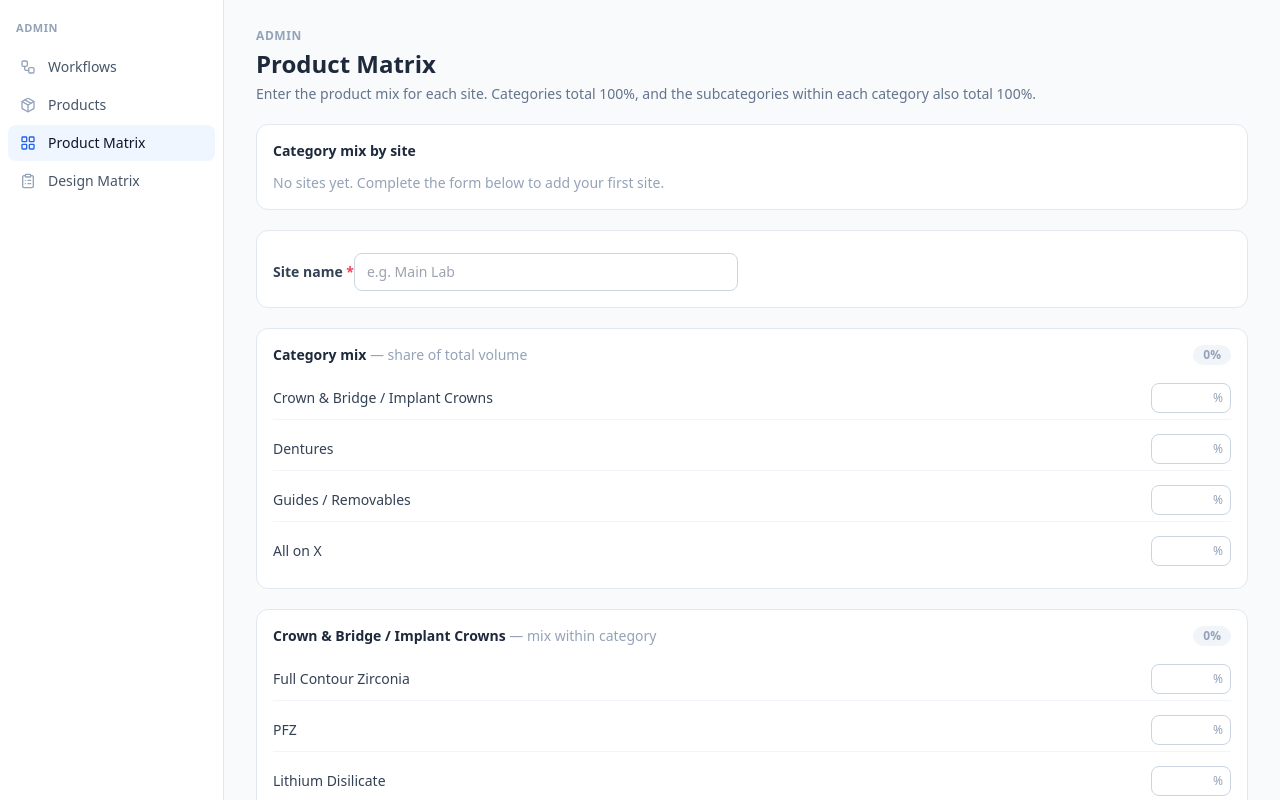
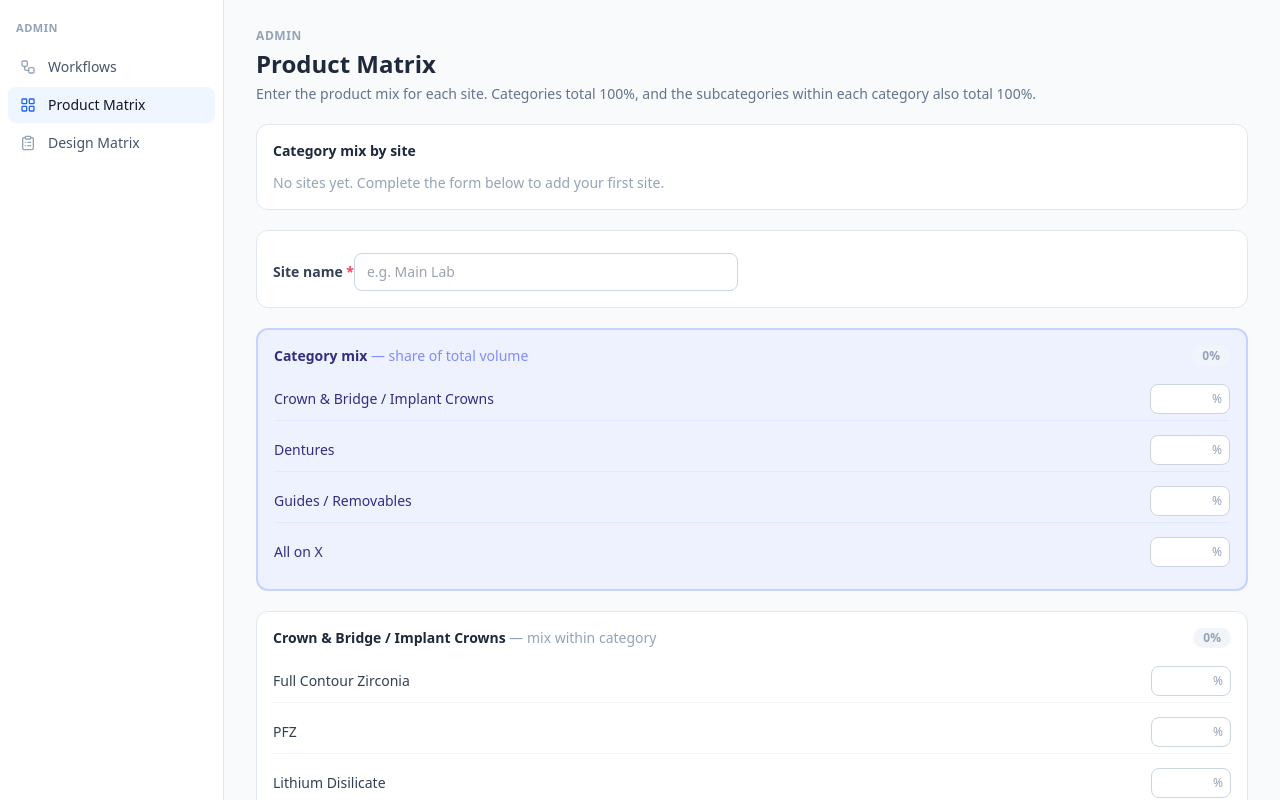
Before and after one commit to jameswoods91/dental-flow, a React (Vite) app: page / in a window 1280 px wide. Both pictures are taken after a click on the button "Product Matrix". Shown: the top 800 px of the page. Built offline with nearby package versions, Linux system fonts and the light colour scheme.

Commit message:
Update App.jsx

```diff
--- a/src/App.jsx
+++ b/src/App.jsx
@@ -749,11 +749,11 @@ function LocationBar({ locations, activeLoc, setActiveLoc, addLocation, view, se
   );
 }
 
-function PctInput({ value, onChange }) {
+function PctInput({ value, onChange, max=100 }) {
   return (
     <div className="relative w-20">
-      <input type="number" min="0" max="100" value={value===undefined||value===null?"":value}
-        onChange={e=>onChange(e.target.value===""?"":Math.max(0,Math.min(100,Number(e.target.value))))}
+      <input type="number" min="0" max={max} value={value===undefined||value===null?"":value}
+        onChange={e=>onChange(e.target.value===""?"":Math.max(0,Math.min(max,Number(e.target.value))))}
         className="w-full rounded-lg border border-slate-300 px-2 py-1 pr-5 text-right text-sm outline-none focus:border-slate-500" />
       <span className="pointer-events-none absolute right-2 top-1/2 -translate-y-1/2 text-xs text-slate-400">%</span>
     </div>
@@ -837,18 +837,22 @@ function ProductMatrixPage() {
             className="mt-1.5 w-full max-w-sm rounded-lg border border-slate-300 px-3 py-2 text-sm outline-none focus:border-slate-500" />
         </div>
 
-        <div className="rounded-xl border border-slate-200 bg-white p-4">
+        <div className="rounded-xl border-2 border-indigo-200 bg-indigo-50 p-4">
           <div className="mb-3 flex items-center justify-between">
-            <h3 className="text-sm font-bold text-slate-800">Category mix <span className="font-normal text-slate-400">— share of total volume</span></h3>
+            <h3 className="text-sm font-bold text-indigo-900">Category mix <span className="font-normal text-indigo-400">— share of total volume</span></h3>
             <TotalBadge total={catTotal()} />
           </div>
           <div className="space-y-2">
-            {PRODUCT_MATRIX.map(c => (
-              <div key={c.id} className="flex items-center justify-between gap-3 border-b border-slate-100 py-1.5 last:border-0">
-                <span className="text-sm text-slate-700">{c.label}</span>
-                <PctInput value={form[c.id]} onChange={v=>setVal(c.id,v)} />
-              </div>
-            ))}
+            {PRODUCT_MATRIX.map(c => {
+              const cur = Number(form[c.id])||0;
+              const headroom = 100 - (catTotal() - cur);
+              return (
+                <div key={c.id} className="flex items-center justify-between gap-3 border-b border-indigo-100 py-1.5 last:border-0">
+                  <span className="text-sm text-indigo-900">{c.label}</span>
+                  <PctInput value={form[c.id]} onChange={v=>setVal(c.id,v)} max={headroom} />
+                </div>
+              );
+            })}
           </div>
         </div>
 
@@ -859,12 +863,17 @@ function ProductMatrixPage() {
               <TotalBadge total={subTotal(c)} />
             </div>
             <div className="space-y-2">
-              {c.subs.map(sub => (
-                <div key={sub.id} className="flex items-center justify-between gap-3 border-b border-slate-100 py-1.5 last:border-0">
-                  <span className="text-sm text-slate-700">{sub.label}</span>
-                  <PctInput value={form[`sub:${c.id}:${sub.id}`]} onChange={v=>setVal(`sub:${c.id}:${sub.id}`,v)} />
-                </div>
-              ))}
+              {c.subs.map(sub => {
+                const key = `sub:${c.id}:${sub.id}`;
+                const cur = Number(form[key])||0;
+                const headroom = 100 - (subTotal(c) - cur);
+                return (
+                  <div key={sub.id} className="flex items-center justify-between gap-3 border-b border-slate-100 py-1.5 last:border-0">
+                    <span className="text-sm text-slate-700">{sub.label}</span>
+                    <PctInput value={form[key]} onChange={v=>setVal(key,v)} max={headroom} />
+                  </div>
+                );
+              })}
             </div>
           </div>
         ))}
@@ -1028,7 +1037,6 @@ function PlaceholderPage({ title }) {
    ============================================================ */
 const NAV = [
   { id:"workflows",      label:"Workflows",      icon:Workflow },
-  { id:"products",       label:"Products",       icon:Package },
   { id:"product-matrix", label:"Product Matrix", icon:LayoutGrid },
   { id:"design-matrix",  label:"Design Matrix",  icon:ClipboardList },
 ];
@@ -1060,7 +1068,6 @@ export default function App() {
       <main className="flex-1 overflow-x-auto px-8 py-7">
         <div className="mx-auto max-w-5xl">
           {active === "workflows" && <WorkflowsPage />}
-          {active === "products" && <PlaceholderPage title="Products" />}
           {active === "product-matrix" && <ProductMatrixPage />}
           {active === "design-matrix" && <DesignMatrixPage />}
         </div>
```
